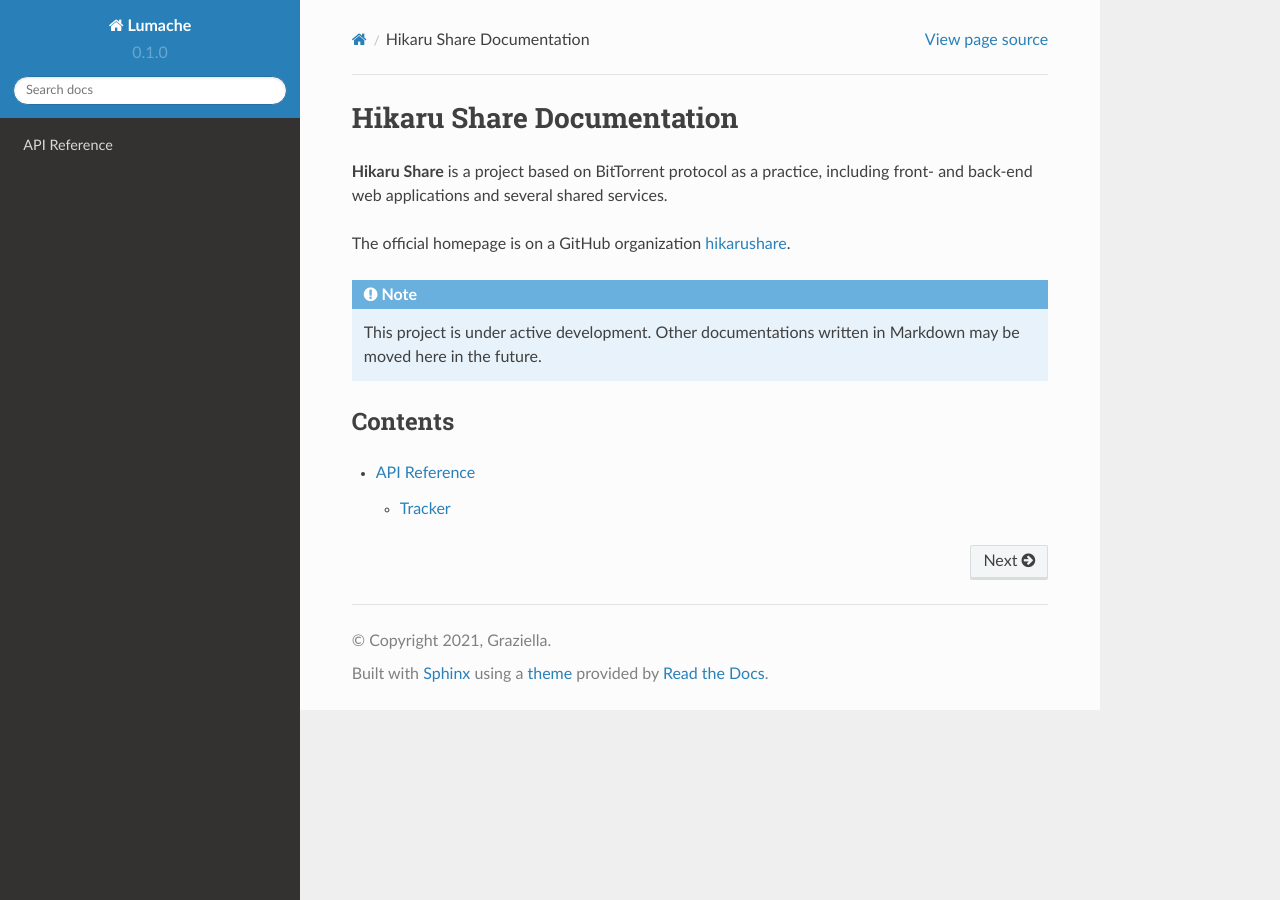
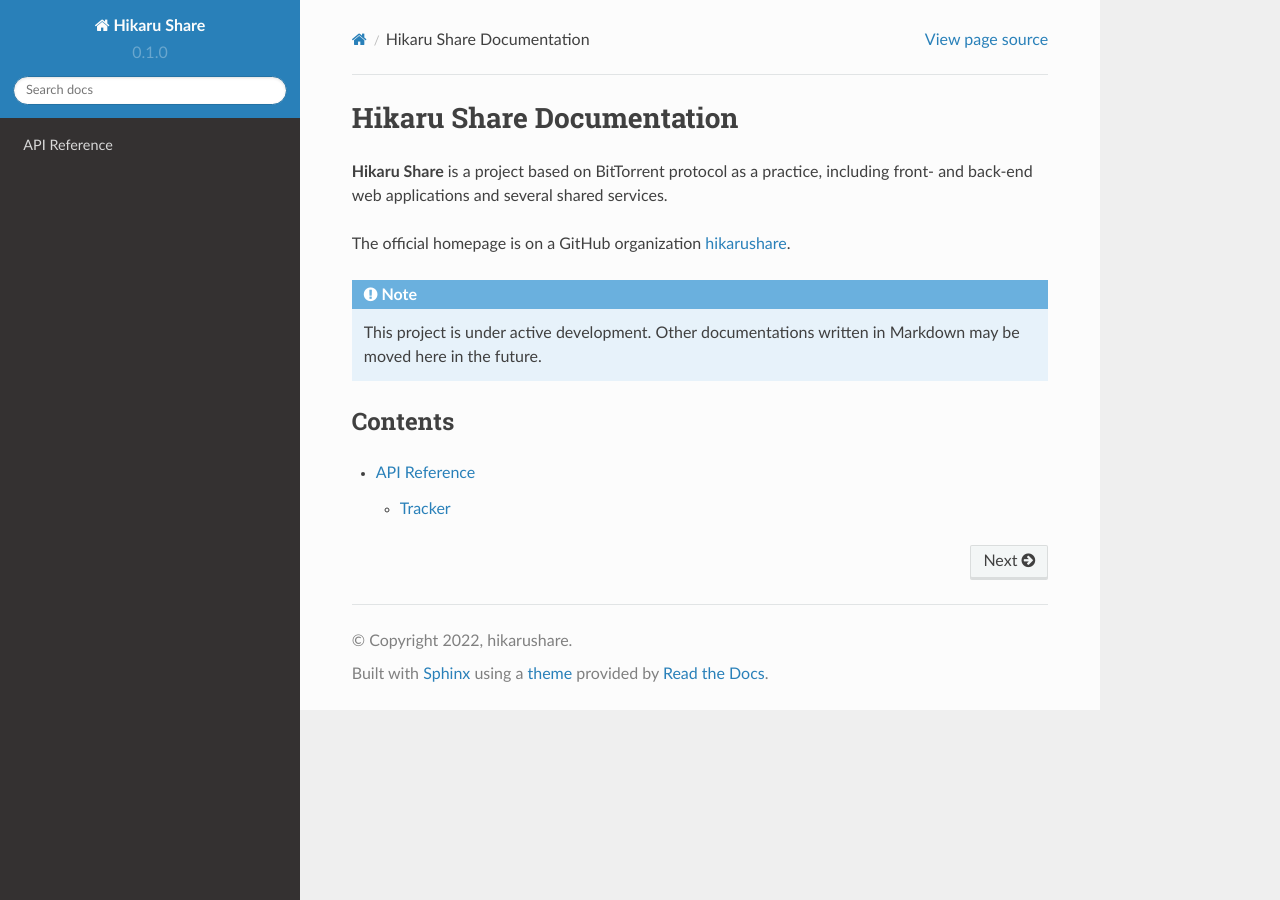
Before and after one commit to LittleYe233/hitsz-share-docs, a Sphinx documentation site: the page built from docs/source/index.rst, in a window 1280 px wide. Built offline with Sphinx 7.4.7 and the Read the Docs theme 2.0.0, drawn with Linux system fonts in a browser that asks for light colours.

Commit message:
Modify Read the Docs properties

```diff
--- a/docs/source/conf.py
+++ b/docs/source/conf.py
@@ -2,9 +2,9 @@
 
 # -- Project information
 
-project = 'Lumache'
-copyright = '2021, Graziella'
-author = 'Graziella'
+project = 'Hikaru Share'
+copyright = '2022, hikarushare'
+author = 'Hikaru Share'
 
 release = '0.1'
 version = '0.1.0'
--- a/pyproject.toml
+++ b/pyproject.toml
@@ -3,6 +3,6 @@
 build-backend = "flit_core.buildapi"
 
 [project]
-name = "lumache"
-authors = [{name = "Graziella", email = "graziella@lumache"}]
+name = "hikaru-share"
+authors = [{name = "Hikaru Share", email = "30514318+LittleYe233@users.noreply.github.com"}]
 dynamic = ["version", "description"]
```
